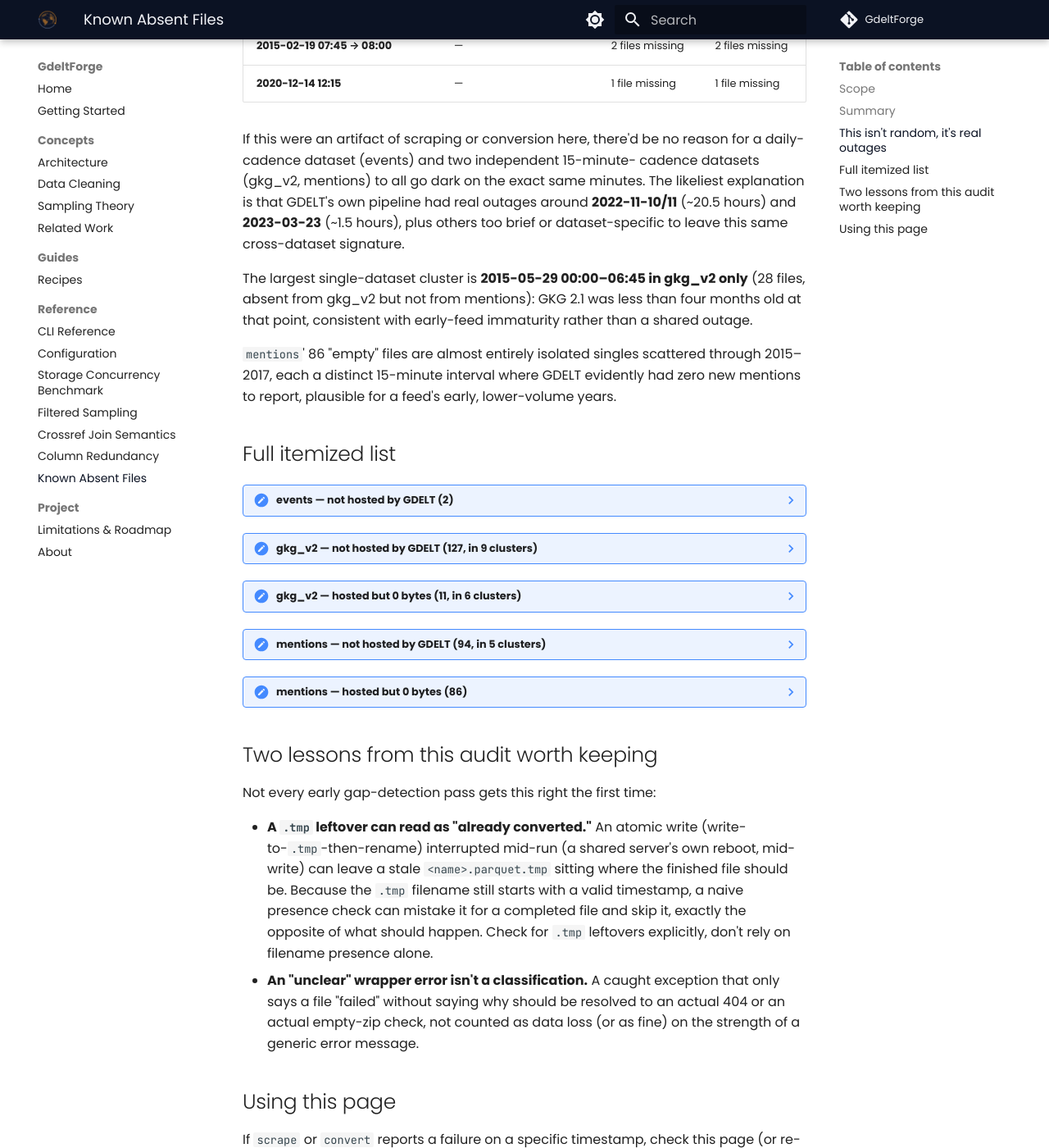
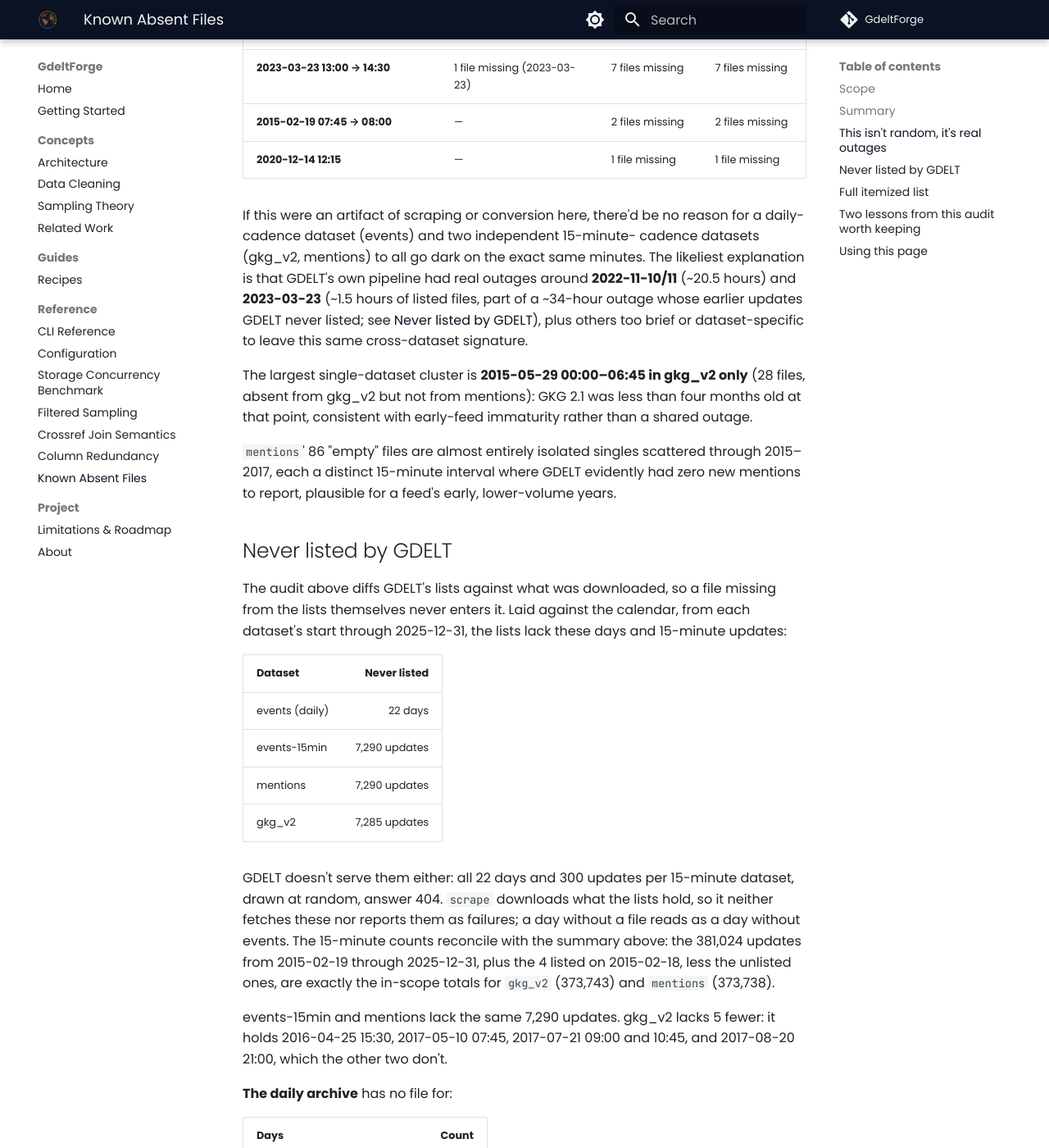
Before and after one commit to Vinicius-Teixeirac/GdeltForge, an MkDocs documentation site: the page built from docs/known-absent-files.md, in a window 1280 px wide and 1400 px high, scrolled down 1686 px. Shown: the whole window at 82% size. Built offline with MkDocs 1.6.1 and Material for MkDocs 9.7.7, drawn with Linux system fonts in a browser that asks for light colours; comment, search, counter and statistics services are not loaded; some of the changed text lies outside the part shown.

Commit message:
docs(absent-files): list the days and updates GDELT never listed
Known Absent Files audits GDELT's file lists against what a full scrape
downloaded, so a file missing from the lists themselves never entered
it. Laid against the calendar through 2025-12-31, the lists lack 22
days of the daily Events archive and 7,290 15-minute updates of
Mentions and events-15min (7,285 of GKG 2.1). GDELT serves none of
them: every unlisted day and 300 random updates per dataset answer
404. scrape downloads what the lists hold, so it neither fetches these
nor reports them, and a day without a file reads as a day without
events.

The new section gives the counts per dataset and year, the daily
archive's missing days, and the patterns behind the 15-minute gaps:
three long outages (2015-10-21/22, 2023-03-22/23 and 17 days from
2025-06-14, the same outage as the daily archive's 18 missing days),
weeks of nightly gaps in autumn 2020 and summer 2021, and scattered
single updates in 2017 and 2018. Its counts reconcile with the page's
in-scope totals for gkg_v2 and mentions.

The 2023-03-23 outage the page gave as about 1.5 hours ran for about
34: GDELT never listed the updates from 2023-03-22 04:45 up to the
listed but missing window. The page now says so.

Claude Code has been used: the prompt condenses a multi-message
session, reproduced here in full:

    Review the research repository's anatomy_of_GDELT notebook, which
    has new findings about GDELT's data, and decide whether gdeltforge
    can update anything from its content. Of the candidates found,
    address the documentation ones on branches: the days and updates
    GDELT never listed, which Known Absent Files doesn't cover, and
    two notes, on GoldsteinScale for event codes GDELT leaves unscored
    and on drawing every event of a long window without running out of
    memory. Leave the new DATEADDED erratum, scraping the translated
    stream and the crossref memory investigation for another session.

Co-Authored-By: Claude Opus 5.5 <noreply@anthropic.com>

```diff
--- a/docs/known-absent-files.md
+++ b/docs/known-absent-files.md
@@ -32,6 +32,10 @@ of files in both categories, redone independently, have confirmed the
 classification exactly, including the precise minute-level boundary of
 each gap window.
 
+Starting from the lists leaves out what GDELT never listed: whole days
+of the daily archive and thousands of 15-minute updates. Those are in
+[Never listed by GDELT](#never-listed-by-gdelt), below.
+
 ## Summary
 
 | Dataset | In-scope total | Present | Absent | — 404 (never published) | — empty (published, 0 bytes) |
@@ -64,7 +68,9 @@ reason for a daily-cadence dataset (events) and two independent 15-minute-
 cadence datasets (gkg_v2, mentions) to all go dark on the exact same
 minutes. The likeliest explanation is that GDELT's own pipeline had real
 outages around **2022-11-10/11** (~20.5 hours) and **2023-03-23**
-(~1.5 hours), plus others too brief or dataset-specific to leave this same
+(~1.5 hours of listed files, part of a ~34-hour outage whose earlier
+updates GDELT never listed; see [Never listed by GDELT](#never-listed-by-gdelt)),
+plus others too brief or dataset-specific to leave this same
 cross-dataset signature.
 
 The largest single-dataset cluster is **2015-05-29 00:00–06:45 in gkg_v2
@@ -76,6 +82,77 @@ immaturity rather than a shared outage.
 scattered through 2015–2017, each a distinct 15-minute interval where
 GDELT evidently had zero new mentions to report, plausible for a feed's
 early, lower-volume years.
+
+## Never listed by GDELT
+
+The audit above diffs GDELT's lists against what was downloaded, so a file
+missing from the lists themselves never enters it. Laid against the
+calendar, from each dataset's start through 2025-12-31, the lists lack
+these days and 15-minute updates:
+
+| Dataset | Never listed |
+|---|---:|
+| events (daily) | 22 days |
+| events-15min | 7,290 updates |
+| mentions | 7,290 updates |
+| gkg_v2 | 7,285 updates |
+
+GDELT doesn't serve them either: all 22 days and 300 updates per 15-minute
+dataset, drawn at random, answer 404. `scrape` downloads what the lists
+hold, so it neither fetches these nor reports them as failures; a day
+without a file reads as a day without events. The 15-minute counts
+reconcile with the summary above: the 381,024 updates from 2015-02-19
+through 2025-12-31, plus the 4 listed on 2015-02-18, less the unlisted
+ones, are exactly the in-scope totals for `gkg_v2` (373,743) and
+`mentions` (373,738).
+
+events-15min and mentions lack the same 7,290 updates. gkg_v2 lacks 5
+fewer: it holds 2016-04-25 15:30, 2017-05-10 07:45, 2017-07-21 09:00 and
+10:45, and 2017-08-20 21:00, which the other two don't.
+
+**The daily archive** has no file for:
+
+| Days | Count |
+|---|---:|
+| 2014-01-23 to 2014-01-25 | 3 |
+| 2014-03-19 | 1 |
+| 2025-06-14 to 2025-07-01 | 18 |
+
+**The 15-minute datasets**, by year (mentions; gkg_v2 differs only by the
+five updates above):
+
+| Year | Updates never listed |
+|---|---:|
+| 2015 | 200 |
+| 2016 | 45 |
+| 2017 | 994 |
+| 2018 | 992 |
+| 2019 | 11 |
+| 2020 | 2,585 |
+| 2021 | 610 |
+| 2022 | 5 |
+| 2023 | 165 |
+| 2024 | 2 |
+| 2025 | 1,681 |
+
+Most of the 2,247 gaps are single updates (1,724). The rest fall into a
+few patterns:
+
+- **Three long outages**: 2015-10-21 04:15 to 2015-10-22 21:45 (167
+  updates); 2023-03-22 04:45 to 2023-03-23 12:45 (129); and 2025-06-14
+  18:00 to 2025-07-02 02:00 (1,665, about 17 days), the same outage as the
+  daily archive's 18 missing days. The 2023 one runs straight into the
+  listed-but-404 window of 2023-03-23 13:00 to 14:30 above, so that outage
+  lasted about 34 hours.
+- **Nightly gaps for weeks**: 2020-09-24 to 2020-11-18 lose 2,579 updates
+  in 309 gaps, 69% of them between 21:00 and 08:00 UTC; 2021-07-30 to
+  2021-08-19 lose 598 in 109 gaps, 94% at those hours.
+- **2017 and 2018**: about 990 updates a year, in runs of one to four,
+  scattered across most months (one run of 19 on 2018-07-15).
+
+A window that crosses one of these gaps holds fewer events than its
+length suggests. For counts per day or per update, check the window
+against this list before reading a dip as real.
 
 ## Full itemized list
 
```
Also changed, not shown: CHANGELOG.md (+5 -0 lines).
